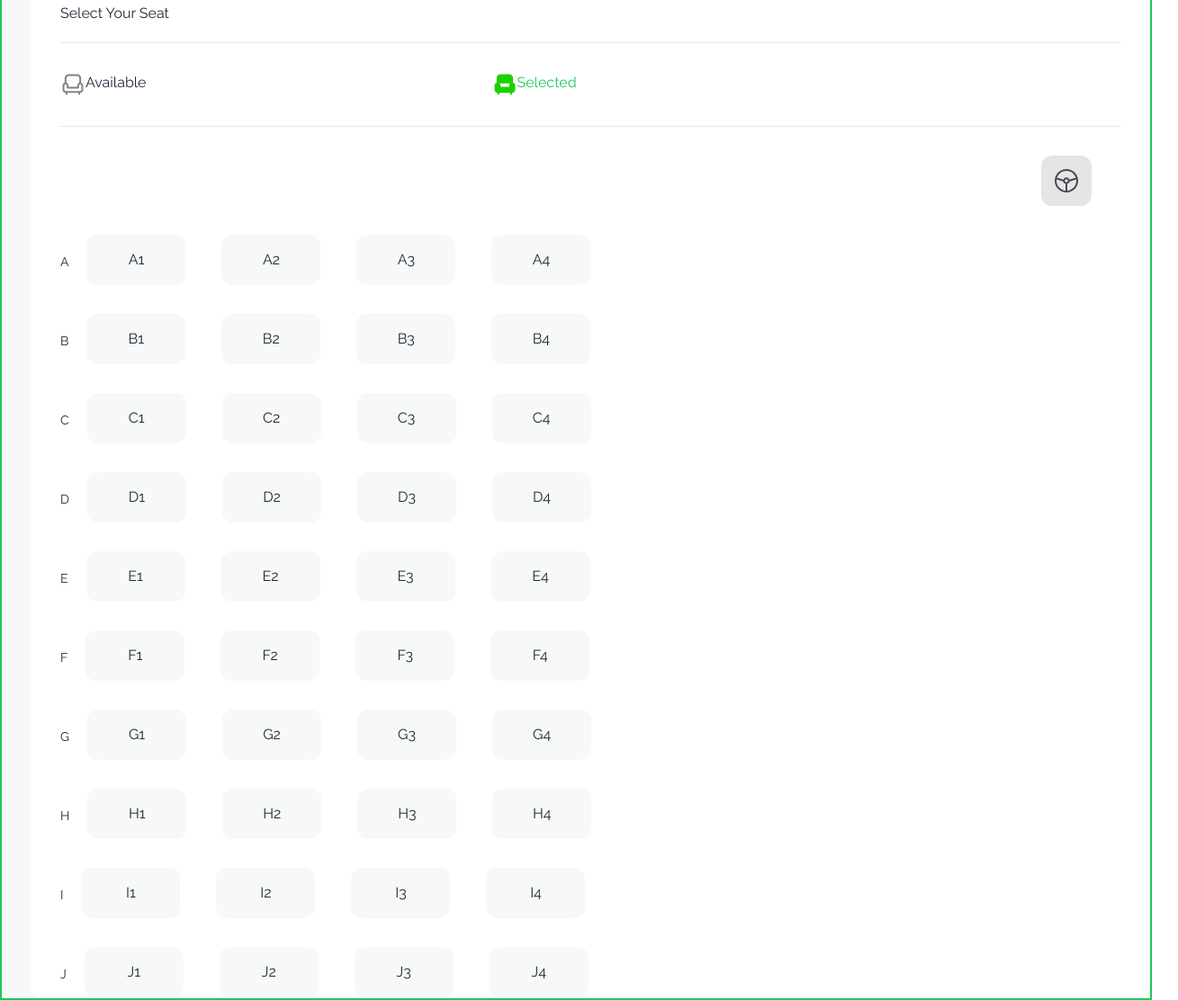
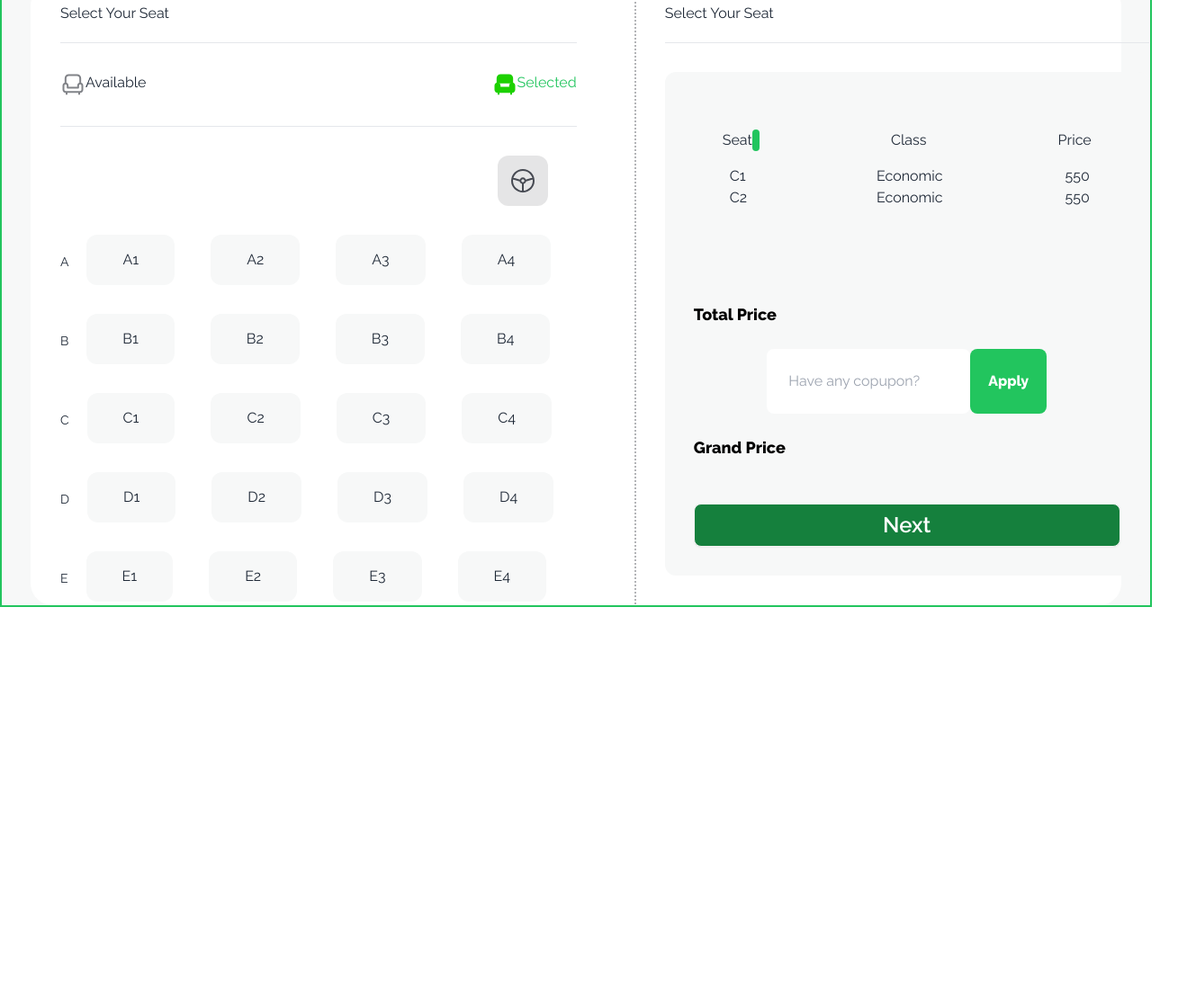
Before and after one commit to bdadi71/fifth-assignment, a plain HTML site: page index.html in a window 1280 px wide. Shown: the part 2309-3421 px from the top of the page at 90% size, 1309 px wide, since content can reach past the window. After the commit the page ends 2984 px from the top, so only its background shows below. Drawn offline with nearby package versions, Linux system fonts and the light colour scheme.

Commit message:
finished layout

```diff
--- a/index.html
+++ b/index.html
@@ -200,7 +200,7 @@
             </div>
             <!-- Bus Information Section Starts -->
             <!-- Bus Sit Section Starts -->
-            <div class="mt-8 ml-8 bg-white border border-white rounded-xl ">
+            <div class="mt-8 mx-8 bg-white border border-white rounded-3xl flex ">
                 <div class="mx-8 ">
                     <div class="text-left my-5">
                         <h3>Select Your Seat</h3>
@@ -253,7 +253,8 @@
                             <h1 class="text-sm mt-5">A</h1>
                         </div>
                         <div class="flex gap-10">
-                            <button class="seats px-10 py-4 text-base bg-[#F7F8F8] rounded-xl">A1</button>
+                            <button onclick="seats()"
+                                class="seats px-10 py-4 text-base bg-[#F7F8F8] rounded-xl">A1</button>
                             <button class="seats px-10 p-4 text-base bg-[#F7F8F8] rounded-xl">A2</button>
                             <button class="seats px-10 p-4 text-base bg-[#F7F8F8] rounded-xl">A3</button>
                             <button class="seats px-10 p-4 text-base bg-[#F7F8F8] rounded-xl">A4</button>
@@ -303,63 +304,76 @@
                             <button class="seats px-10 p-4 text-base bg-[#F7F8F8] rounded-xl">E4</button>
                         </div>
                     </div>
-                    <div class="flex mt-8 gap-5">
-                        <div>
-                            <h1 class="text-sm mt-5">F</h1>
                 </div>
-                        <div class="flex gap-10">
-                            <button class="seats px-10 py-4 text-base bg-[#F7F8F8] rounded-xl">F1</button>
-                            <button class="seats px-10 p-4 text-base bg-[#F7F8F8] rounded-xl">F2</button>
-                            <button class="seats px-10 p-4 text-base bg-[#F7F8F8] rounded-xl">F3</button>
-                            <button class="seats px-10 p-4 text-base bg-[#F7F8F8] rounded-xl">F4</button>
+                <div
+                    class=" border-l-2 border-r-0 border-t-0 border-b-0 border-opacity-30 border-dotted border-[#030712] w-full mx-8">
+                    <div class="text-left my-5 ml-8">
+                        <h3>Select Your Seat</h3>
+                    </div>
+                    <hr class="mx-8">
+                    <div class=" bg-[#F7F8F8] rounded-xl m-8 p-8   ">
+                        <div class="flex gap-16  mb-10">
+                            <div class="flex flex-col p-8">
+                                <div class="flex mb-2">Seat <span
+                                        class="text-white text-sm bg-green-500 p-1 rounded-full selected-seats"></span>
+                                </div>
+                                <div class="seat-number-container text-left p-8 pl-2 pt-2">
+                                    <p>C1</p>
+                                    <p>C2</p>
                                 </div>
                             </div>
-                    <div class="flex mt-8 gap-5">
                             <div>
-                            <h1 class="text-sm mt-5">G</h1>
-                        </div>
-                        <div class="flex gap-10">
-                            <button class="seats px-10 py-4 text-base bg-[#F7F8F8] rounded-xl">G1</button>
-                            <button class="seats px-10 p-4 text-base bg-[#F7F8F8] rounded-xl">G2</button>
-                            <button class="seats px-10 p-4 text-base bg-[#F7F8F8] rounded-xl">G3</button>
-                            <button class="seats px-10 p-4 text-base bg-[#F7F8F8] rounded-xl">G4</button>
+                                <div class="flex mb-2 p-8 pb-0">Class</div>
+                                <div class="train-class-container text-left p-8 pl-4
+                                pt-2">
+                                    <p>Economic</p>
+                                    <p>Economic</p>
                                 </div>
                             </div>
-                    <div class="flex mt-8 gap-5">
                             <div>
-                            <h1 class="text-sm mt-5">H</h1>
-                        </div>
-                        <div class="flex gap-10">
-                            <button class="seats px-10 py-4 text-base bg-[#F7F8F8] rounded-xl">H1</button>
-                            <button class="seats px-10 p-4 text-base bg-[#F7F8F8] rounded-xl">H2</button>
-                            <button class="seats px-10 p-4 text-base bg-[#F7F8F8] rounded-xl">H3</button>
-                            <button class="seats px-10 p-4 text-base bg-[#F7F8F8] rounded-xl">H4</button>
-                        </div>
-                    </div>
-                    <div class="flex mt-8 gap-5">
-                        <div>
-                            <h1 class="text-sm mt-5">I</h1>
-                        </div>
-                        <div class="flex gap-10">
-                            <button class="seats px-10 py-4 text-base bg-[#F7F8F8] rounded-xl">I1</button>
-                            <button class="seats px-10 p-4 text-base bg-[#F7F8F8] rounded-xl">I2</button>
-                            <button class="seats px-10 p-4 text-base bg-[#F7F8F8] rounded-xl">I3</button>
-                            <button class="seats px-10 p-4 text-base bg-[#F7F8F8] rounded-xl">I4</button>
-                        </div>
-                    </div>
-                    <div class="flex mt-8 gap-5">
-                        <div>
-                            <h1 class="text-sm mt-5">J</h1>
-                        </div>
-                        <div class="flex gap-10">
-                            <button class="seats px-10 py-4 text-base bg-[#F7F8F8] rounded-xl">J1</button>
-                            <button class="seats px-10 p-4 text-base bg-[#F7F8F8] rounded-xl">J2</button>
-                            <button class="seats px-10 p-4 text-base bg-[#F7F8F8] rounded-xl">J3</button>
-                            <button class="seats px-10 p-4 text-base bg-[#F7F8F8] rounded-xl">J4</button>
+                                <div class="flex mb-2 p-8 pb-0">Price</div>
+                                <div class="price-container text-left  pl-10
+                                pt-2">
+                                    <p>550</p>
+                                    <p>550</p>
                                 </div>
                             </div>
                         </div>
-                <div></div>
+                        <div class=" flex justify-between ">
+                            <h1 class="  text-black text-lg font-extrabold">Total Price</h1>
+                            <p id="total-price" class="text-black text-lg font-extrabold "></p>
+                        </div>
+                        <br>
+                        <div class="flex justify-center">
+                            <input class="p-6 rounded-lg" type="text" name="" id="" placeholder="Have any copupon?">
+                            <button class="text-white font-extrabold rounded-lg bg-green-500 p-5">Apply</button>
+                        </div>
+                        <br>
+                        <div class=" flex justify-between ">
+                            <h1 class="  text-black text-lg font-extrabold">Grand Price</h1>
+                            <p id="total-price" class="text-black text-lg font-extrabold "></p>
+                        </div>
+                        <br><br>
+                        <!-- Open the modal using ID.showModal() method -->
+                        <button class="btn bg-green-700 text-white text-2xl w-full"
+                            onclick="my_modal_1.showModal()">Next</button>
+                        <dialog id="my_modal_1" class="modal">
+                            <div class="modal-box text-center">
+                                <img class="mx-auto" src="images/success.png" alt="">
+                                <h3 class="font-bold text-lg text-green-500">Success</h3>
+                                <p class="py-4 text-black">Thank you for Booking Our Bus Seats.
+                                    We are working hard to find the best service and deals for you. <br>
+                                    <span class="opacity-60">Shortly you will find a confirmation in your email.</span>
+                                </p>
+                                <div class="modal-action">
+                                    <form method="dialog">
+                                        <!-- if there is a button in form, it will close the modal -->
+                                        <button class="btn">Close</button>
+                                    </form>
+                                </div>
+                            </div>
+                        </dialog>
+                    </div>
                 </div>
                 <!-- Bus Sit Section Ends -->
         </section>
--- a/scripts/script.js
+++ b/scripts/script.js
@@ -0,0 +1,7 @@
+function seats() {
+    const buttons = document.getElementsByClassName("seats");
+    const seatAvailable = parseFloat(buttons.innerText)
+    const seatLeft = seatAvailable - 1;
+    document.getElementsByClassName("seats").innerText = seatLeft;
+}
+console.log(seats())
--- a/styles/styles.css
+++ b/styles/styles.css
@@ -9,6 +9,6 @@
 }
 
 .seats{
-    width: 110px;
-    height: 56px;
+    max-width: 110px;
+    max-height: 56px;
 }
```
Lines whose indentation alone changed are shown as unchanged.
